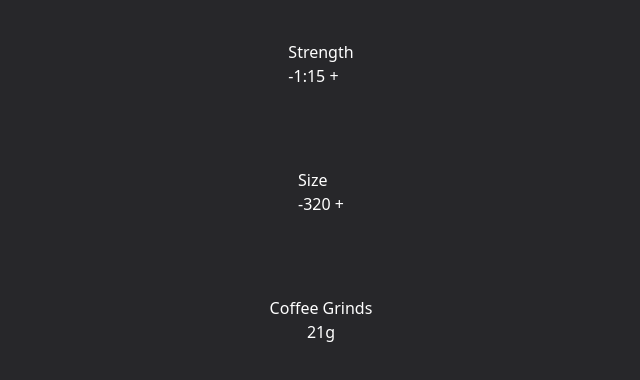
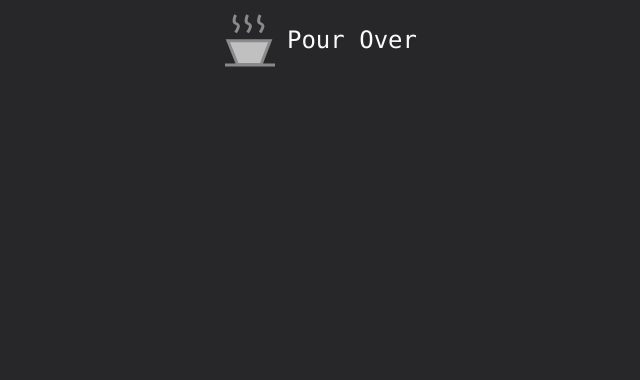
Before and after one commit to jtlonsako/multibrew, a SvelteKit app: page / in a window 1280 px wide. Shown: the top 380 px of the page, without its empty margins (319-959 px from the left). Built offline with nearby package versions, Linux system fonts and the light colour scheme.

Commit message:
Added a user path to pourover calculator

```diff
--- a/src/lib/components/CoffeeBeanIcon.svelte
+++ b/src/lib/components/icons/CoffeeBeanIcon.svelte
@@ -1,4 +1,19 @@
-<svg width="14" height="25" viewBox="0 0 14 25" fill="none" xmlns="http://www.w3.org/2000/svg">
+<script>
+    export let size = "small"
+
+    const sizeParams = {
+        "small": {
+            "width": 14,
+            "height": 25
+        },
+        "large": {
+            "width": 50,
+            "height": 80
+        }
+    }
+</script>
+
+<svg width={sizeParams[size].width} height={sizeParams[size].height} viewBox="0 0 14 25" fill="none" xmlns="http://www.w3.org/2000/svg">
     <path d="M12.5 13.5C12.5 16.3286 11.8438 18.8648 10.8085 20.6766C9.76517 22.5024 8.39999 23.5 7 23.5C5.60001 23.5 4.23483 22.5024 3.19148 20.6766C2.15622 18.8648 1.5 16.3286 1.5 13.5C1.5 10.6714 2.15622 8.13516 3.19148 6.32345C4.23483 4.49759 5.60001 3.5 7 3.5C8.39999 3.5 9.76517 4.49759 10.8085 6.32345C11.8438 8.13516 12.5 10.6714 12.5 13.5Z" fill="white" stroke="black"/>
     <path d="M7 3.5C7 3.5 6.05244 8.78529 6.00227 12.75C5.94471 17.2991 7 23.5 7 23.5C7 23.5 8.05529 17.2991 7.99773 12.75C7.94756 8.78529 7 3.5 7 3.5Z" fill="black" stroke="#020202"/>
 </svg>
--- a/src/lib/components/icons/PourOverIcon.svelte
+++ b/src/lib/components/icons/PourOverIcon.svelte
@@ -1,4 +1,18 @@
-<svg width="17" height="19" viewBox="0 0 17 19" fill="none" xmlns="http://www.w3.org/2000/svg">
+<script>
+    export let size = "small"
+
+    const sizeParams = {
+        "small": {
+            "width": 14,
+            "height": 25
+        },
+        "large": {
+            "width": 50,
+            "height": 80
+        }
+    }</script>
+
+<svg width={sizeParams[size].width} height={sizeParams[size].height} viewBox="0 0 17 19" fill="none" xmlns="http://www.w3.org/2000/svg">
     <path d="M0.980769 9.74757L4.25 17.835H12.2596L15.3654 9.74757H0.980769Z" fill="#C0C0C0"/>
     <path d="M0 18H17M3.59615 1C3.59615 1 2.45192 3.31068 3.59615 3.80583C4.74038 4.30097 5.06731 4.63107 3.59615 6.94175M7.68269 1C7.68269 1 6.53846 3.31068 7.68269 3.80583C8.82692 4.30097 9.15385 4.63107 7.68269 6.94175M11.9327 1C11.9327 1 10.7885 3.31068 11.9327 3.80583C13.0769 4.30097 13.4038 4.63107 11.9327 6.94175M0.980769 9.74757L4.25 17.835H12.2596L15.3654 9.74757H0.980769Z" stroke="#8A8A8A"/>
 </svg>
--- a/src/routes/+page.svelte
+++ b/src/routes/+page.svelte
@@ -1,22 +1,10 @@
 <script>
-    let ratio = $state(15)
-    let amountOfWater = $state(320)
-    let coffeeGrinds = $derived(Math.floor(amountOfWater / ratio))
+    import PourOverIcon from "$lib/components/icons/PourOverIcon.svelte";
 </script>
 
-<div class="grid grid-cols-1 justify-items-center bg-slate-500d text-white">
-    <div class="py-10">
-        <h1>Strength</h1>
-        <button on:click={() => (ratio -=1)}>-</button>1:{ratio} <button on:click={() => (ratio += 1)}>+</button>
-    </div>
-
-    <div class="py-10">
-        <h1>Size</h1>
-        <button on:click={() => (amountOfWater -= 10)}>-</button>{amountOfWater} <button on:click={() => (amountOfWater += 10)}>+</button>
-    </div>
-
-    <div class="py-10 grid grid-cols-1 justify-items-center">
-        <h1>Coffee Grinds</h1>
-        {coffeeGrinds}g
-    </div>
+<div class="h-screen text-white items-center">
+    <a href="/measurement/pour" class=" flex items-center justify-center">
+        <span><PourOverIcon size="large" /></span>
+        <p class="font-mono text-2xl text-zinc-50 ml-3">Pour Over</p>
+    </a>
 </div>
--- a/src/routes/measurement/+layout.svelte
+++ b/src/routes/measurement/+layout.svelte
@@ -5,7 +5,7 @@
     let coffeeType = $state("Pour Over")
 </script>
 
-<button class="w-1/2 mt-20">
+<button class="w-1/2 mt-10">
     <div class="flex flex-row py-1 text-slate-100 font-serif text-sm rounded-lg bg-zinc-700 justify-around place-items-center">
         <PourOverIcon />
             {coffeeType}
--- a/src/routes/measurement/pour/+page.svelte
+++ b/src/routes/measurement/pour/+page.svelte
@@ -1,5 +1,5 @@
 <script>
-    import CoffeeBeanIcon from "$lib/components/CoffeeBeanIcon.svelte";
+    import CoffeeBeanIcon from "$lib/components/icons/CoffeeBeanIcon.svelte";
 
 const strengthLevels = {
     "Light": 18,
```
